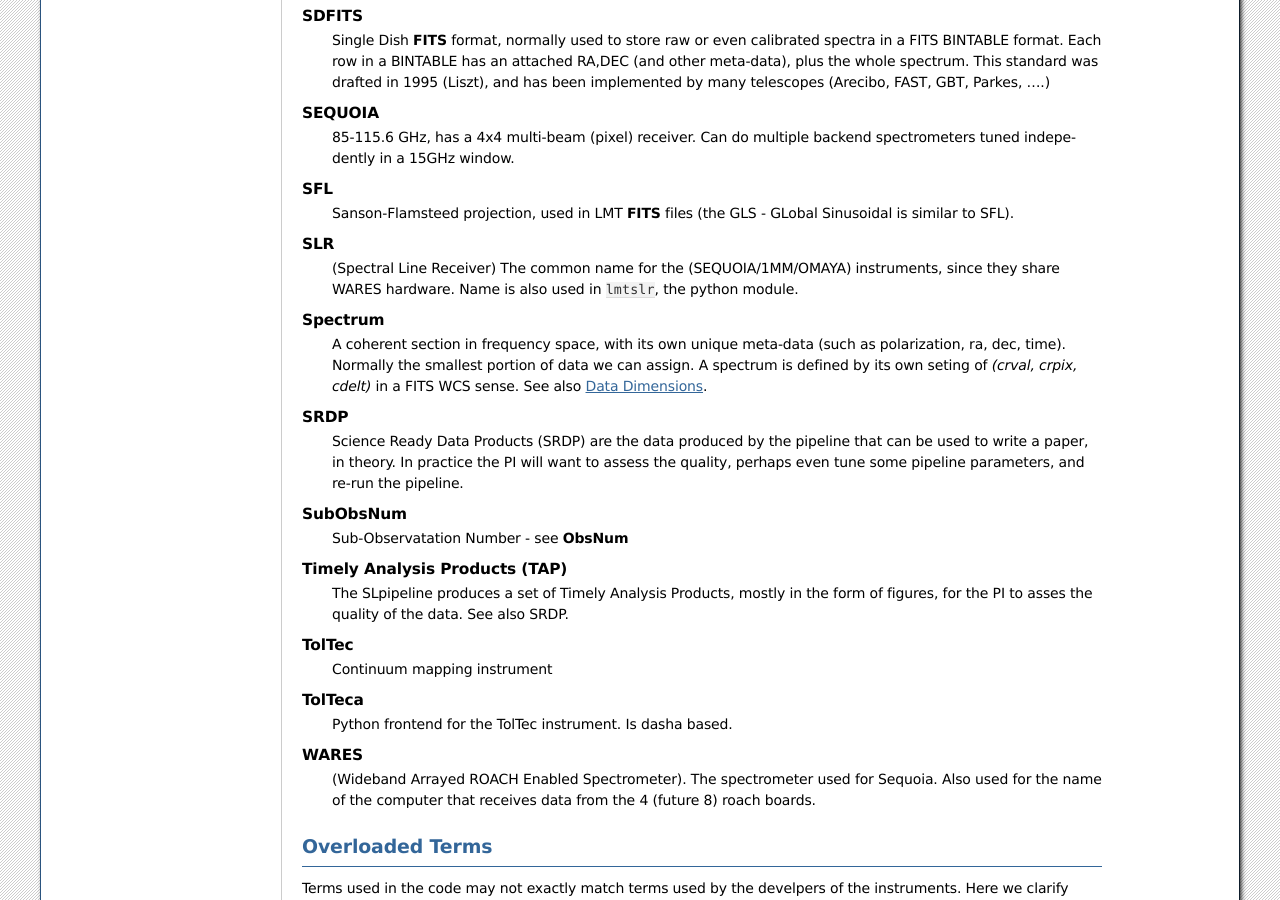
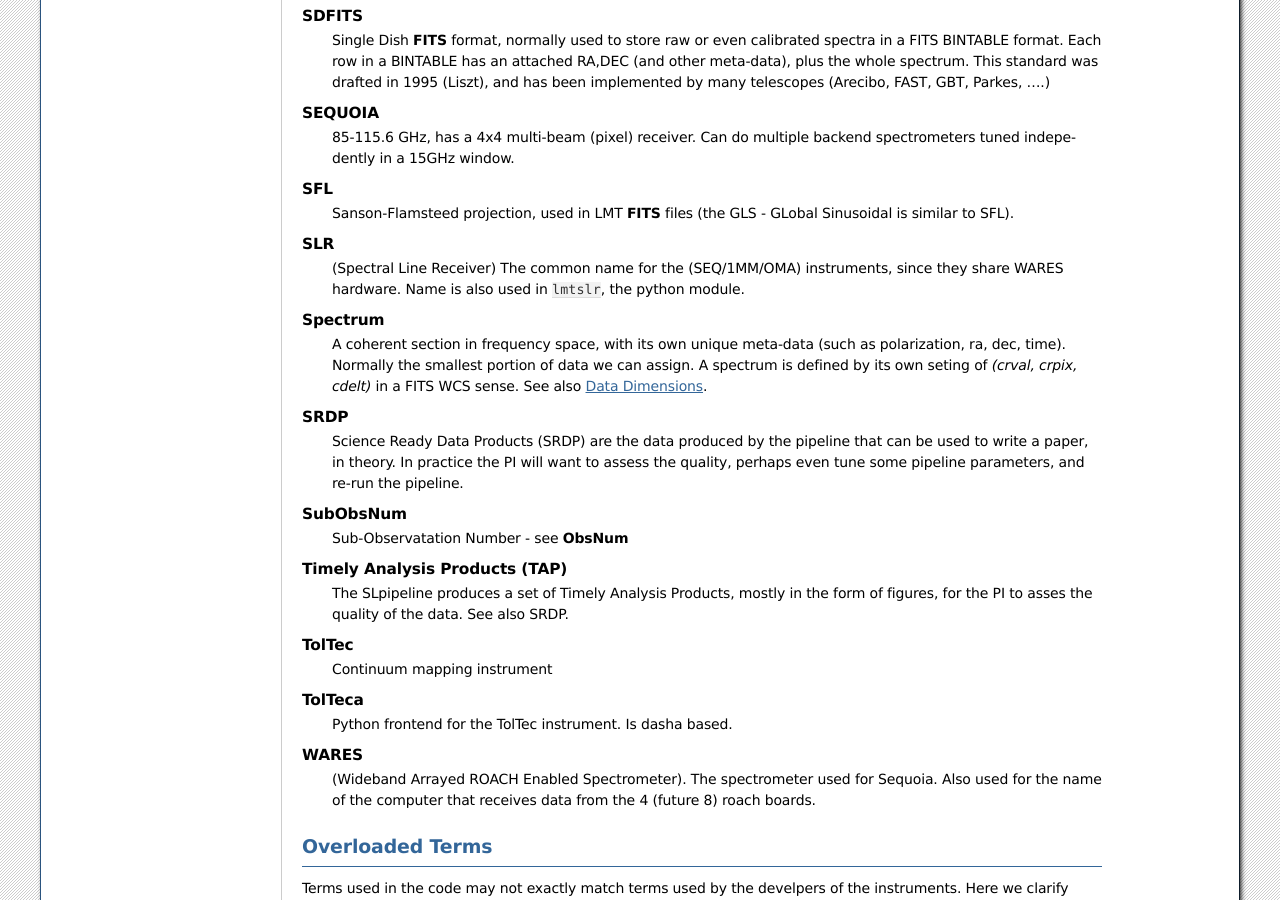
Before and after one commit to astroumd/lmtoy, a Sphinx documentation site: the page built from docs/source/glossary.rst, in a window 1280 px wide and 900 px high, scrolled down 2226 px. Built offline with Sphinx 7.4.7, drawn with Linux system fonts in a browser that asks for light colours; pages that are not in the unit, such as notebooks, are missing from menus; some of the changed text lies outside the part shown.

```diff
--- a/docs/source/glossary.rst
+++ b/docs/source/glossary.rst
@@ -166,7 +166,7 @@ of some overloaded terms after the glossary. See :ref:`overloaded`.
       (the GLS - GLobal Sinusoidal is similar to SFL).
 
     SLR
-      (Spectral Line Receiver) The common name for the (SEQUOIA/1MM/OMAYA) instruments,
+      (Spectral Line Receiver) The common name for the (SEQ/1MM/OMA) instruments,
       since they share WARES hardware. Name is also used in ``lmtslr``, the python module.
 
     Spectrum
```
Also changed, not shown: other parts of docs/source/glossary.rst (+1 -1 lines).
